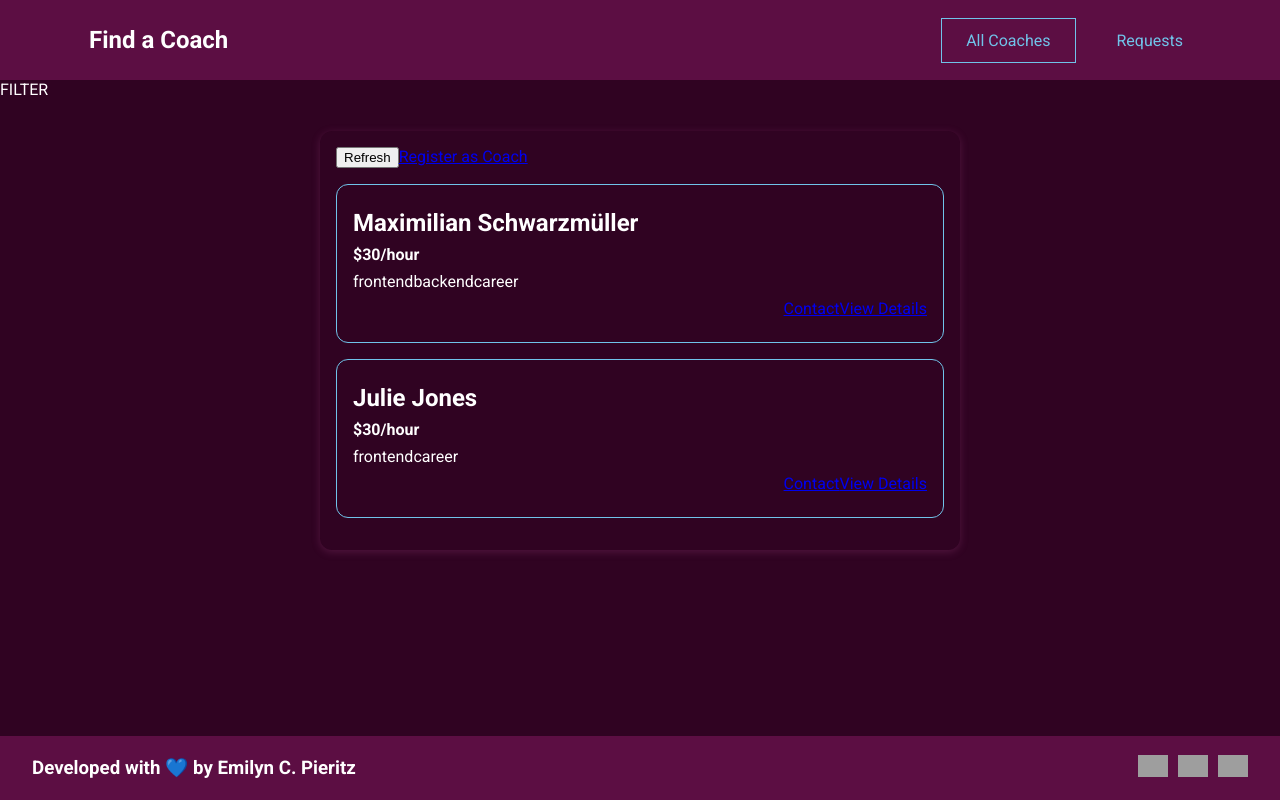
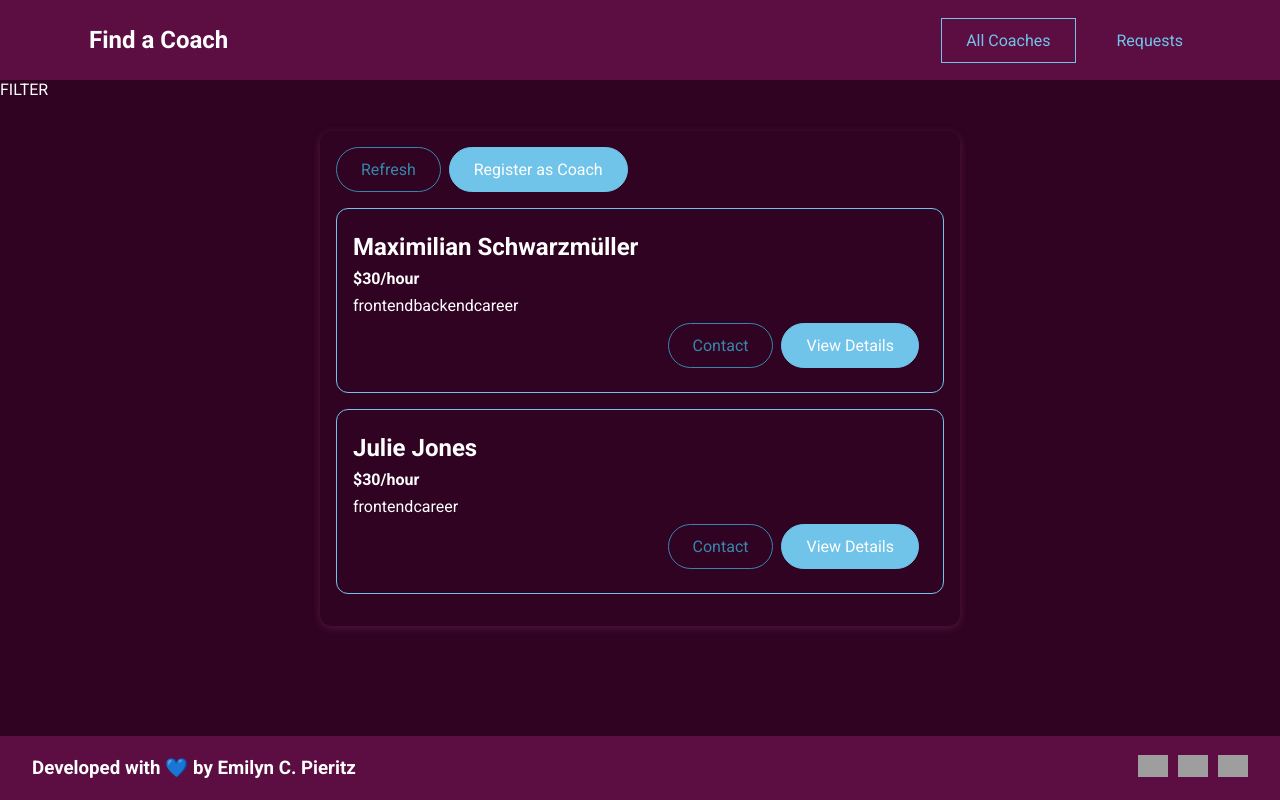
Before and after one commit to ecpieritz/find-a-coach, a Vue app: page /coaches in a window 1280 px wide. Built offline with nearby package versions, Linux system fonts and the light colour scheme; grey boxes are pictures that could not be loaded.

Commit message:
Added BaseButton to project

```diff
--- a/src/components/coaches/CoachItem.vue
+++ b/src/components/coaches/CoachItem.vue
@@ -6,8 +6,8 @@
       <span v-for="area in areas" :key="area">{{area}}</span>
     </div>
     <div class="actions">
-      <router-link :to="coachContactLink">Contact</router-link>
-      <router-link :to="coachDetailsLink">View Details</router-link>
+      <base-button mode="outline" link :to="coachContactLink">Contact</base-button>
+      <base-button link :to="coachDetailsLink">View Details</base-button>
     </div>
   </li>
 </template>
--- a/src/main.js
+++ b/src/main.js
@@ -4,6 +4,7 @@
 import store from './store/index.js'
 import App from './App.vue'
 import BaseCard from './components/ui/BaseCard.vue'
+import BaseButton from './components/ui/BaseButton.vue'
 
 const app = createApp(App)
 
@@ -11,5 +12,6 @@
 app.use(store)
 
 app.component('base-card', BaseCard)
+app.component('base-button', BaseButton)
 
 app.mount('#app');
--- a/src/pages/coaches/CoachesList.vue
+++ b/src/pages/coaches/CoachesList.vue
@@ -6,8 +6,8 @@
     <section>
       <base-card>
         <div class="constrols">
-          <button>Refresh</button>
-          <router-link to="/register">Register as Coach</router-link>
+          <base-button mode="outline">Refresh</base-button>
+          <base-button link to="/register">Register as Coach</base-button>
         </div>
         <!-- <ul  v-if="hasCoaches"> -->
         <ul>
```
